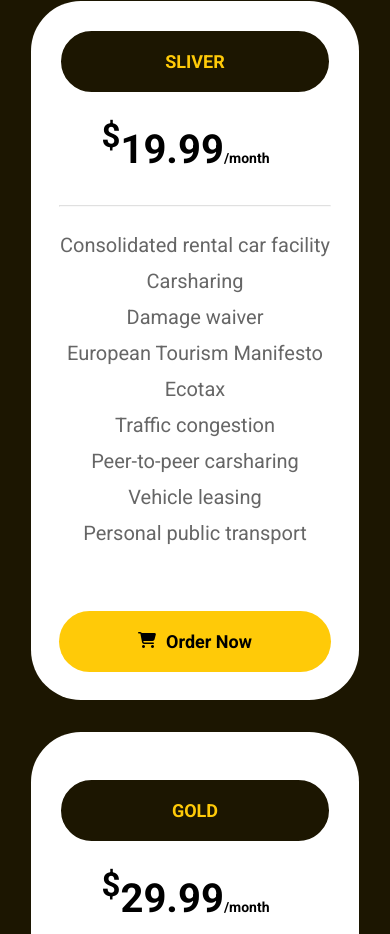
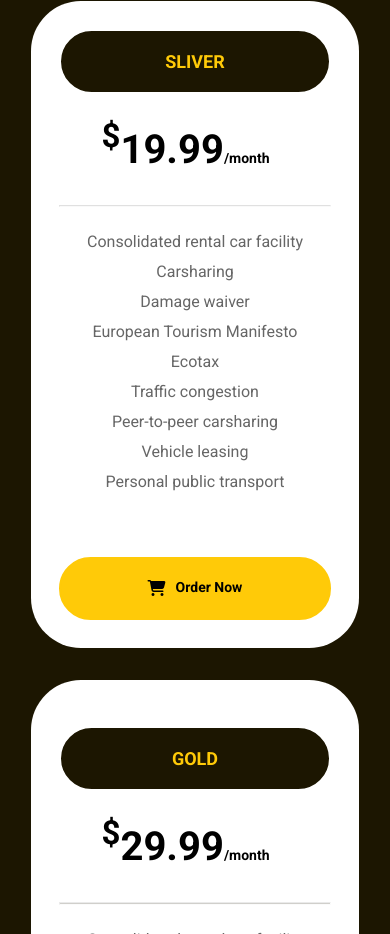
Before and after one commit to HuyHoang3425/project_web_nhom_1, a plain HTML site: page pages/goldRewards/index.html in a window 390 px wide. Shown: the part 690-1624 px from the top of the page. Drawn offline with Linux system fonts and the light colour scheme; files that its build step writes are made by us from their sources; a web font is replaced by a local one.

Commit message:
fix_btn_card2

```diff
--- a/pages/goldRewards/goldRewards.css
+++ b/pages/goldRewards/goldRewards.css
@@ -159,17 +159,6 @@
     top: -10px;
     right: 100%;
   }
-
-  /* .price_content::after {
-        content: "";
-        position: absolute;
-        width: 100%;
-        background-color: #1c1601;
-        opacity: 0.3;
-        height: 1px;
-        left: 0;
-        bottom: -20%;
-    } */
   .line1 {
     width: 100%;
     background-color: #1c1601;
@@ -197,6 +186,7 @@
     column-gap: 10px;
     justify-content: center;
     background-color: var(--color-secondary);
+    border: 2px solid #ffca08;
     border-radius: 50px;
     text-align: center;
     padding: 20px 0px;
--- a/pages/goldRewards/responsive.css
+++ b/pages/goldRewards/responsive.css
@@ -38,14 +38,6 @@
   .wrp3_s3 {
     width: 100%;
   }
-  #section_3 .wrp1_s3,
-  .wrp2_s3,
-  .wrp3_s3 {
-    .content {
-      font-size: 20px;
-      line-height: 36px;
-    }
-  }
   #section_4 {
     .car {
       top: -242px;
@@ -66,15 +58,6 @@
 @media (max-width: 992px) {
   #section_2 .gap_section_2 {
     height: 132px;
-  }
-  #section_3 .wrp1_s3,
-  .wrp2_s3,
-  .wrp3_s3 {
-    & .btn_gR {
-      .content_btn {
-        font-size: 18px;
-      }
-    }
   }
   #section_4 .gap_section_2 {
     height: 130px;
@@ -142,6 +125,15 @@
       width: 85%;
     }
   }
+    #section_3 .wrp1_s3,
+    .wrp2_s3,
+    .wrp3_s3 {
+      & .btn_gR {
+        .content_btn {
+          font-size: 14px;
+        }
+      }
+    }
   .gap_section_3 {
     height: 100px;
   }
```
Also changed, not shown: pages/goldRewards/index.html (+1 -0 lines).
